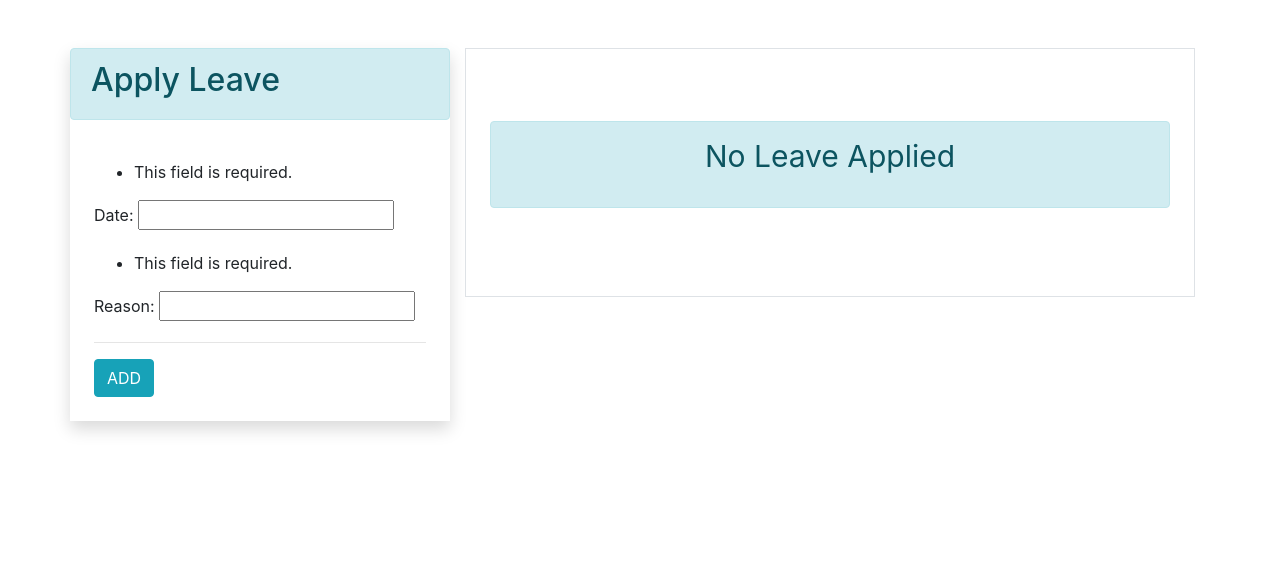
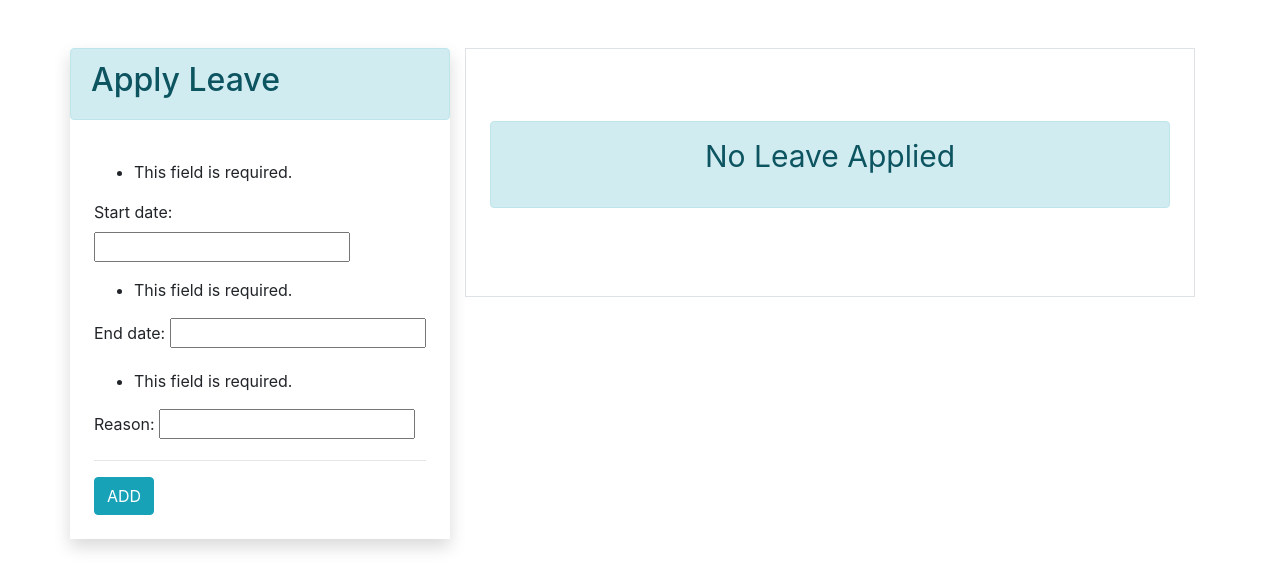
Before and after one commit to MohanRajM-04/Employee-leave-Tracker, a Django app: page /apply_leave/ in a window 1280 px wide. Shown: the part 124-709 px from the top of the page. Run offline with Django 4.2, Linux system fonts and the light colour scheme; a user stored in the database is signed in.

Commit message:
Project_1 v3(major changes in models.py and date comparsion in views.py at function apply_leave)

```diff
--- a/app1/forms.py
+++ b/app1/forms.py
@@ -7,7 +7,7 @@ class Employee_leave_form(ModelForm):
     class Meta:
         model = Employee_leave
 
-        fields = ['date', 'reason']
+        fields = ['start_date', 'end_date','reason']
 
 class update_emp_details(ModelForm):
     class Meta:
--- a/app1/models.py
+++ b/app1/models.py
@@ -23,6 +23,8 @@ class holiday(models.Model):
     name = models.CharField(max_length=500)
 
 class Employee_leave(models.Model):
-    date = models.DateField()
+    start_date = models.DateTimeField()
+    end_date = models.DateTimeField()
     reason = models.CharField(max_length=500)
+    days = models.PositiveIntegerField(null=True)
     user = models.ForeignKey(User, on_delete=models.CASCADE)
--- a/app1/views.py
+++ b/app1/views.py
@@ -60,8 +60,8 @@ def signup(request):
 
                 # Email Generation Block
 
-                subject = ''
-                content = f'Hiii {employeename} Thank you for registering'
+                subject = 'Registration Confirmation'
+                content = f'Hi {employeename} Thank you for registering'
                 email_from = settings.EMAIL_HOST_USER
                 recipient_list = [email,]
                 email = EmailMessage(
@@ -94,26 +94,52 @@ def apply_leave(request):
         print(user)
         form = Employee_leave_form(request.POST)
         if form.is_valid():
-            date = request.POST['date']
-            # num= request.POST['reason']
+            start_date = request.POST['start_date']
+            end_date = request.POST['end_date']
 
-            print('********************', date, '*********************')
-            from datetime import datetime
-            import holidays
-            ind_holidays = holidays.India()
-            mm=int(date[0:2])
-            dd=int(date[3:5])
-            yyyy=int(date[-4:])
-            x = datetime(yyyy,mm,dd, 00, 00, 00, 0000)
-            print('Weekday Number:', x.weekday())
-            if x.weekday() == 5 or x.weekday() == 6:
-                pass
-            elif '%d-%d-%d'%(dd,mm,yyyy) in ind_holidays:
-                print('hi buddy')
-            else:
+            # comparison of dates
+            if end_date >= start_date:
+
+                from datetime import datetime
+                import datetime
+
+                # import holidays
+                # import pandas as pd
+                # import numpy as np
+
+                # date_df = {'Date': pd.date_range('2022-01-01', periods=365, freq='B')}
+                # df = pd.DataFrame(date_df)
+                # print(df)
+
+                mm = int(start_date[0:2])
+                dd = int(start_date[3:5])
+                yyyy = int(start_date[-4:])
+
+                mm_end = int(end_date[0:2])
+                dd_end = int(end_date[3:5])
+                yyyy_end = int(end_date[-4:])
+
+                start = datetime.date(yyyy, mm, dd)
+                end = datetime.date(yyyy_end, mm_end, dd_end)
+
+                daydiff = end.weekday() - start.weekday()
+
+                days = ((end - start).days - daydiff) / 7 * 5 + min(daydiff, 5) - (max(end.weekday() - 4, 0) % 5)
+
+#=================================================================================
+                # ind_holidays = holidays.India()
+                # x = datetime(yyyy,mm,dd, 00, 00, 00, 0000)
+                # print('Weekday Number:', x.weekday())
+                # if x.weekday() == 5 or x.weekday() == 6:
+                #     print('Saturday and sunday')
+                # elif '%d-%d-%d'%(dd,mm,yyyy) in ind_holidays:
+                #     print('Government Holiday')
+#=================================================================================
+
                 print(form.cleaned_data)
                 leave = form.save(commit=False)
                 leave.user = user
+                leave.days = days
                 leave.save()
                 print(leave)
                 return redirect("home")
--- a/templates/index.html
+++ b/templates/index.html
@@ -36,7 +36,9 @@
               <thead>
                 <tr>
                   <th>#</th>
-                  <th>Date</th>
+                  <th>Start Date</th>
+                  <th>End Date</th>
+                  <th>Total Days</th>
                   <th>Reason</th>
                   <th>Delete Leave</th>
                 </tr>
@@ -47,7 +49,9 @@
                 {% for l in leave %}
                 <tr>
                   <td>{{forloop.counter}}</td>
-                  <td>{{l.date}}</td>
+                  <td>{{l.start_date}}</td>
+                  <td>{{l.end_date}}</td>
+                  <td>{{l.days}}</td>
                   <td>{{l.reason}}</td>
 
                   <td>
```
Also changed, not shown: app1/migrations/0001_initial.py, app1/migrations/0002_alter_employee_leave_available.py (deleted), app1/migrations/0003_rename_employee_employee_user_and_more.py (deleted), app1/migrations/0004_alter_employee_leave_user.py (deleted), app1/migrations/0005_alter_employee_user.py (deleted), app1/migrations/0006_alter_employee_gender_alter_employee_leave_available.py (deleted), app1/migrations/0007_alter_employee_age.py (deleted), db.sqlite3.
